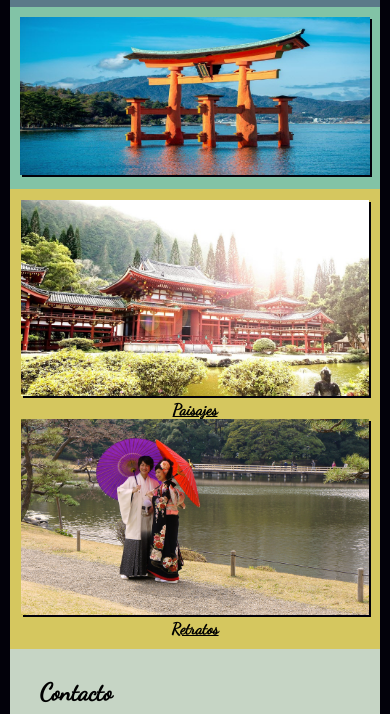
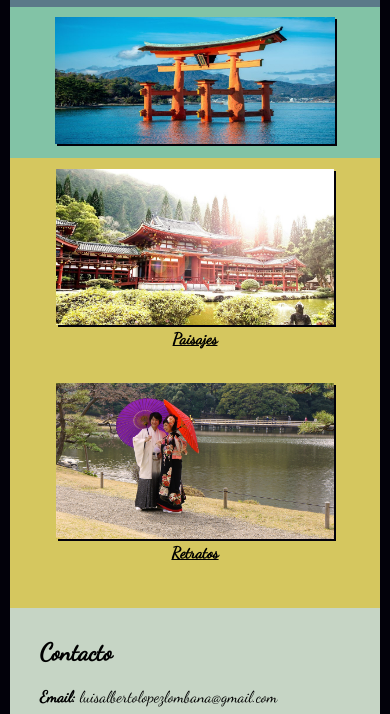
Before and after one commit to LuisAlbertoLopezLombana/EvalCSSyDise-oWebResponsive, a plain HTML site: page index.html in a window 390 px wide. Shown: the part 130-844 px from the top of the page. Drawn offline with Linux system fonts and the light colour scheme.

Commit message:
Ajuste generales

```diff
--- a/css/style.css
+++ b/css/style.css
@@ -292,5 +292,12 @@ Media para dispositivos móviles
   div[class*= "Footer"] {
     flex: 1 1 100% !important;
   }
+  .imagenInd{
+    width: 80%;
+  }
+
+  figcaption{
+      margin-bottom: 10%;
+  }
 
 }
--- a/index.html
+++ b/index.html
@@ -32,11 +32,11 @@
 
 	<section id="seccImg">
 		<figure id="imagenSecundariaIzq">
-			<a href="secure/paisajes.html" ><img  class="imagenInd" src="img/paisaje.jpg" alt="Paisaje"></a>
+			<img  class="imagenInd" src="img/paisaje.jpg" alt="Paisaje">
 			<figcaption>Paisajes</figcaption>
 		</figure>
 		<figure id="imagenSecundariaDer">
-			<a href="secure/retratos.html" ><img  class="imagenInd" src="img/retrato.jpg" alt="Retrato"></a>
+			<img  class="imagenInd" src="img/retrato.jpg" alt="Retrato">
 			<figcaption>Retratos</figcaption>
 		</figure>
 	</section>
```
